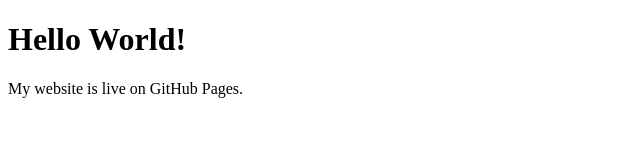
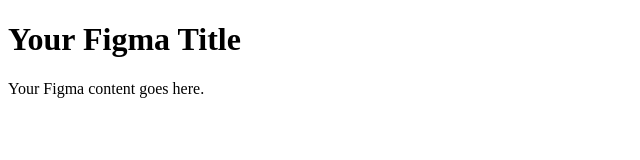
Before and after one commit to ehoward02191996/ehoward02191996.github.io, a plain HTML site: page index.html in a window 1280 px wide. Shown: the whole page, without its empty margins (0-640 px from the left). Drawn offline with Linux system fonts and the light colour scheme.

Commit message:
Update index.html

```diff
--- a/index.html
+++ b/index.html
@@ -1,7 +1,17 @@
 <!DOCTYPE html>
 <html>
+<head>
+    <meta charset="UTF-8">
+    <meta name="viewport" content="width=device-width, initial-scale=1.0">
+    <title>My Figma Site</title>
+    <link rel="stylesheet" href="style.css">
+</head>
 <body>
-  <h1>Hello World!</h1>
-  <p>My website is live on GitHub Pages.</p>
+
+    <div class="figma-layout">
+        <h1>Your Figma Title</h1>
+        <p>Your Figma content goes here.</p>
+    </div>
+
 </body>
 </html>
```
